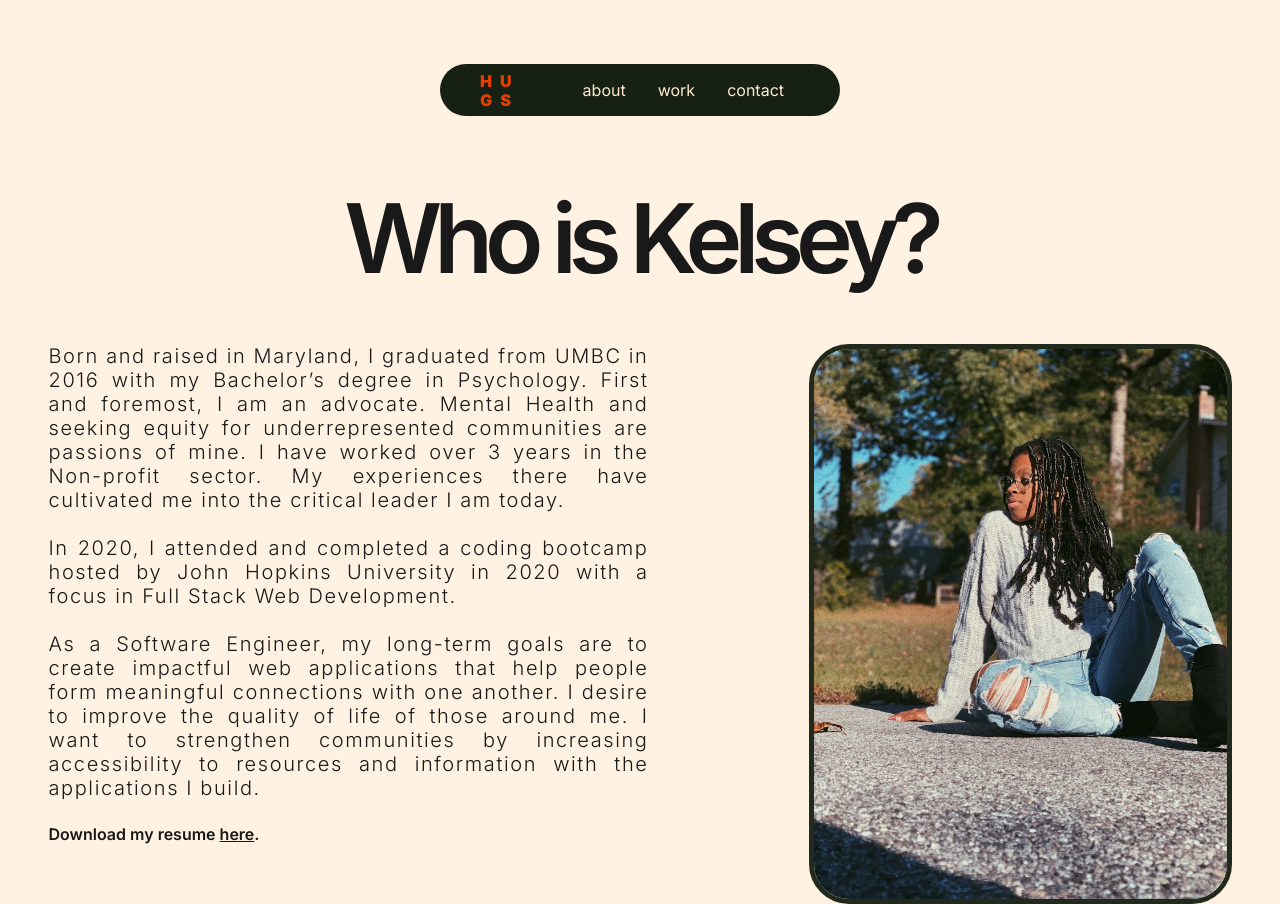
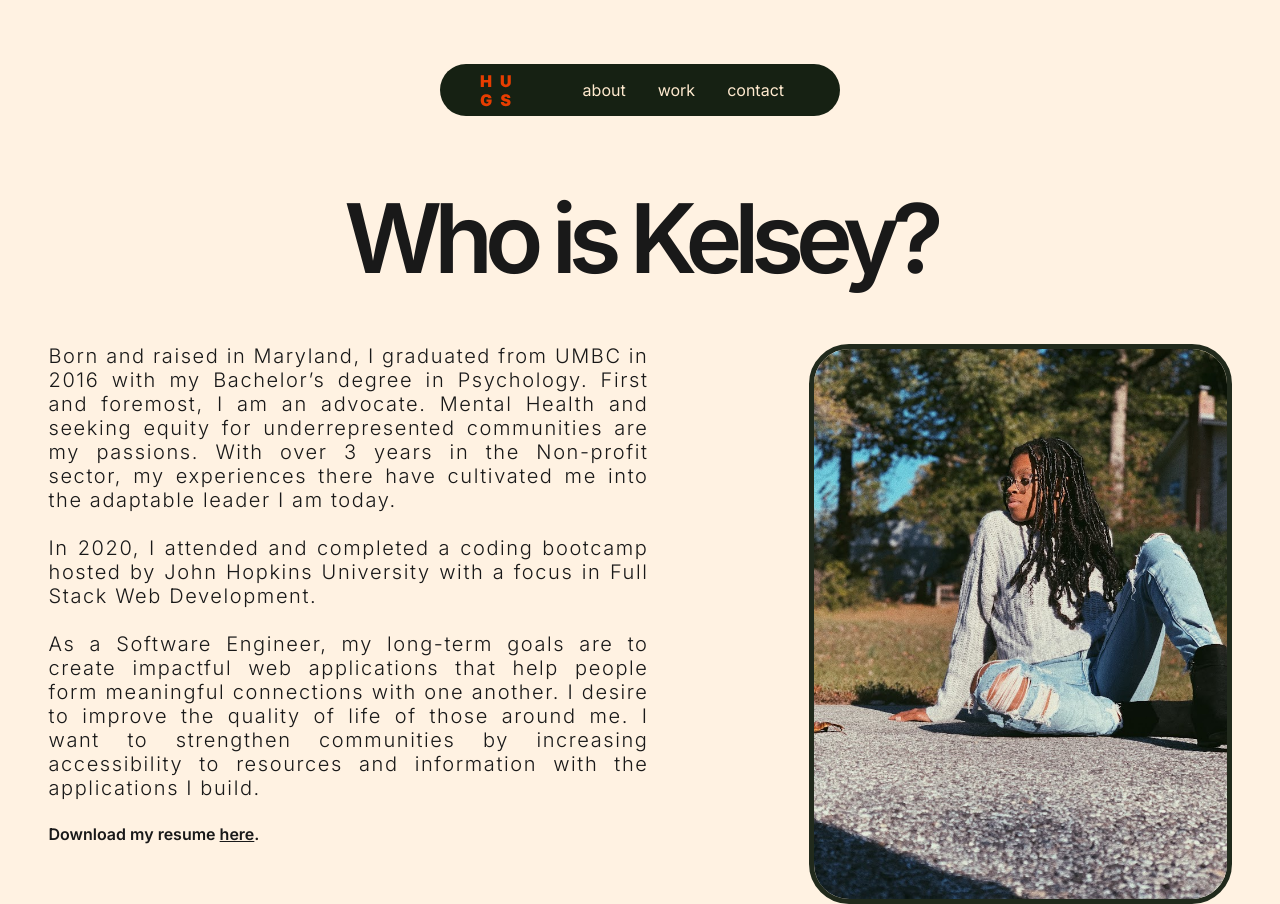
Before and after one commit to kelbri10/PORTFOLIO-WEBSITE, a React (Vite) app in the folder client/: page / in a window 1280 px wide. Built offline with nearby package versions, Linux system fonts and the light colour scheme; the HTML template or start-up script is replaced by a standard one.

Commit message:
adjusted wording on about page

```diff
--- a/client/src/pages/About/About.tsx
+++ b/client/src/pages/About/About.tsx
@@ -12,11 +12,11 @@ const About = () => {
                 <div>
                 <article className="about_me">
                     <p>
-                    Born and raised in Maryland, I graduated from UMBC in 2016 with my Bachelor’s degree in Psychology. First and foremost, I am an advocate. Mental Health and seeking equity for underrepresented communities are passions of mine. I have worked over 3 years in the Non-profit sector. My experiences there have cultivated me into the critical leader I am today.
+                    Born and raised in Maryland, I graduated from UMBC in 2016 with my Bachelor’s degree in Psychology. First and foremost, I am an advocate. Mental Health and seeking equity for underrepresented communities are my passions. With over 3  years in the Non-profit sector, my experiences there have cultivated me into the adaptable leader I am today.
                     </p>
 
                     <p>
-                    In 2020, I attended and completed a coding bootcamp hosted by John Hopkins University in 2020 with a focus in Full Stack Web Development.
+                    In 2020, I attended and completed a coding bootcamp hosted by John Hopkins University with a focus in Full Stack Web Development.
                     </p>
 
                     <p>
--- a/client/tsconfig.json
+++ b/client/tsconfig.json
@@ -5,7 +5,6 @@
     "lib": ["ES2020", "DOM", "DOM.Iterable"],
     "module": "ESNext",
     "skipLibCheck": true,
-
 
     /* Bundler mode */
     "moduleResolution": "bundler",
```
